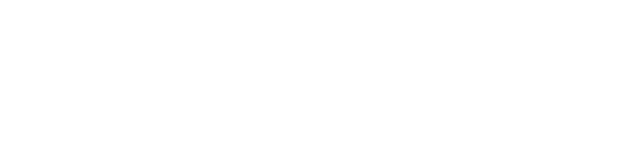
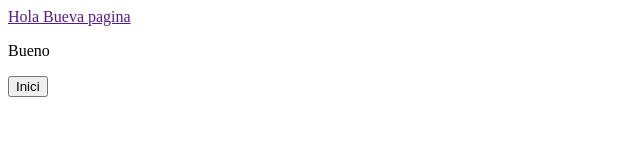
Before and after one commit to jonathan-plas/Curso-git, a plain HTML site: page index.html in a window 1280 px wide. Shown: the whole page, without its empty margins (0-640 px from the left). Drawn offline with Linux system fonts and the light colour scheme.

Commit message:
Cambio desde Main en HTML

```diff
--- a/index.html
+++ b/index.html
@@ -6,6 +6,9 @@
     <title>Document</title>
 </head>
 <body>
+    <a href="">Hola Bueva pagina</a>
+    <p>Bueno</p>
+    <button>Inici</button>
 
 </body>
 </html>
```
